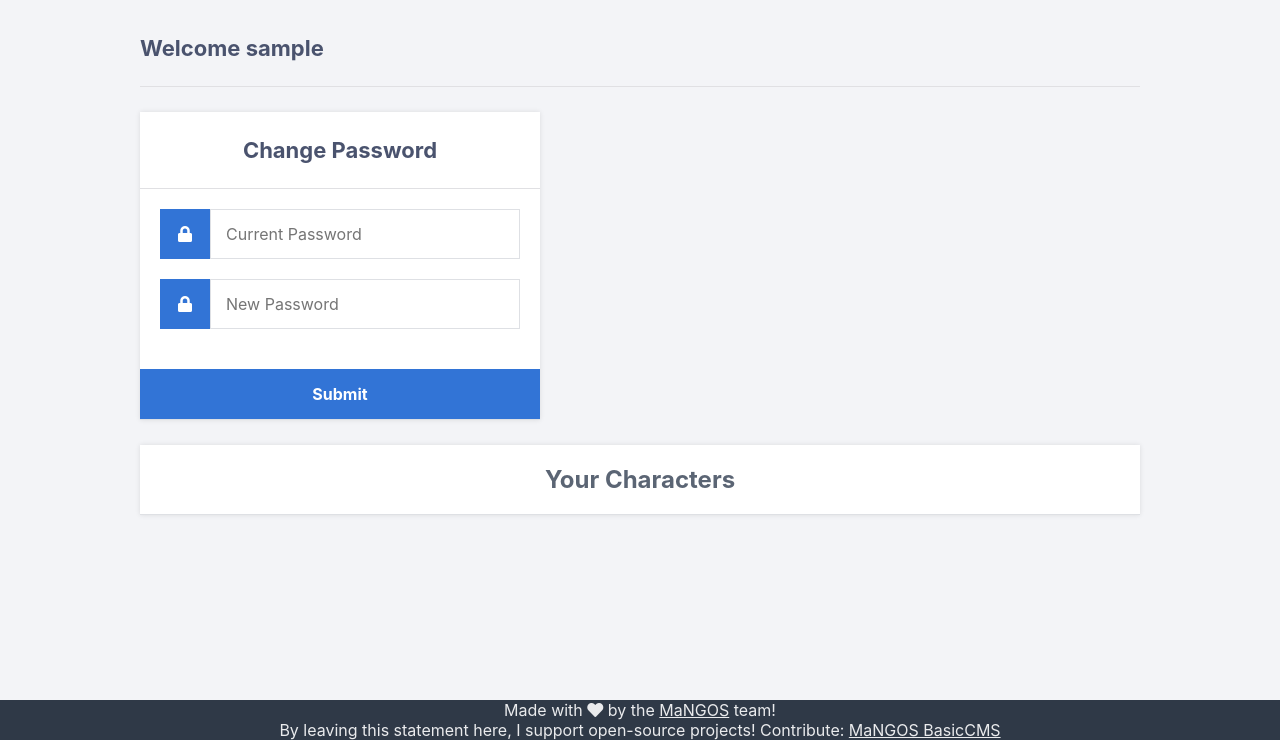
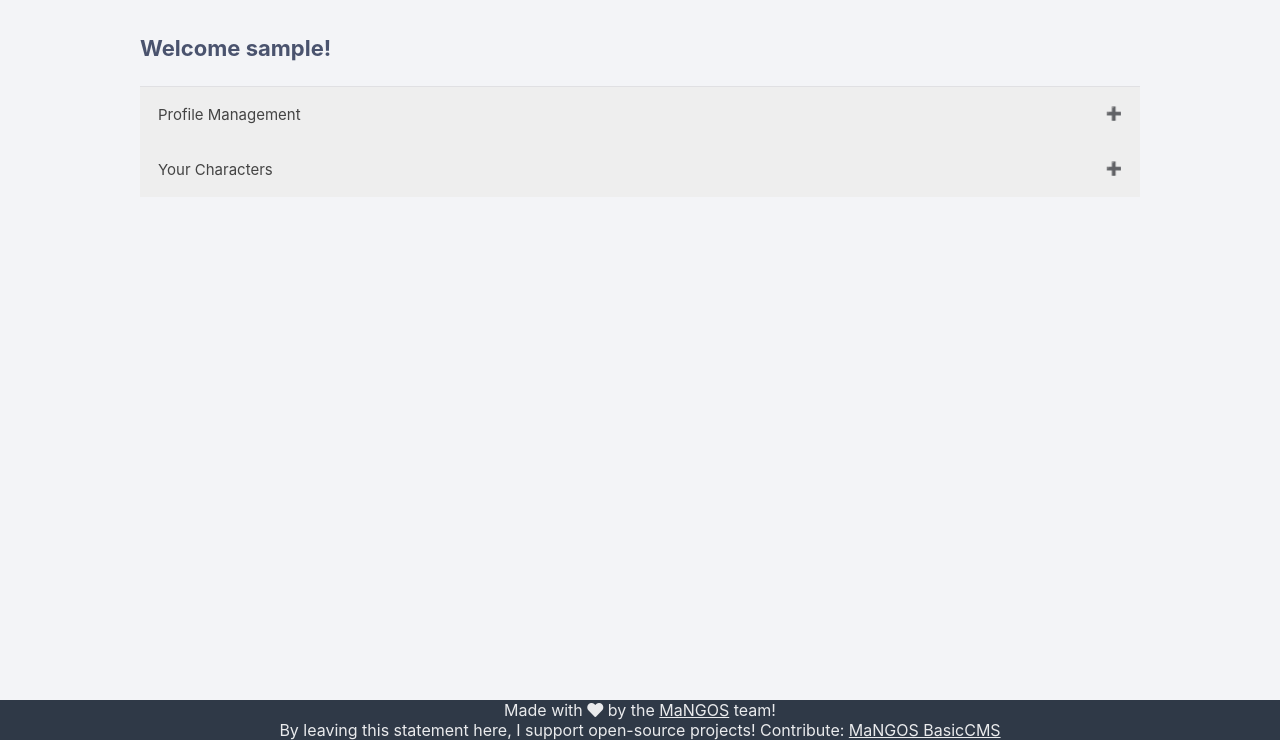
Before and after one commit to i-am-fyre/BasicCMS, a Flask app: page /profile in a window 1280 px wide. Shown: the part 60-800 px from the top of the page. Run offline with Flask 2, Linux system fonts and the light colour scheme; the visitor is signed in with stand-in values (Sample User, id 1); data that the repository does not hold is empty; some libraries are stand-ins or nearby versions.

Commit message:
Added collapsible elements to profile page.

```diff
--- a/static/style.css
+++ b/static/style.css
@@ -210,6 +210,9 @@
   background-color: #ffffff;
   box-shadow: 0 0 9px 0 rgba(0, 0, 0, 0.3);
   margin: 100px auto;
+  overflow: hidden;
+  display: none;
+  transition: max-height 0.2s ease-out;
 }
 
 
@@ -219,6 +222,9 @@
   box-shadow: 0 0 9px 0 rgba(0, 0, 0, 0.3);
   margin: 100px auto;
   padding: 20px;
+  overflow: hidden;
+  display: none;
+  transition: max-height 0.2s ease-out;
 }
 
 
@@ -404,3 +410,34 @@
   color: #eaebed;
   font-weight: normal;
 }
+
+
+/* Style the button that is used to open and close the collapsible content */
+.collapsible {
+  background-color: #eee;
+  color: #444;
+  cursor: pointer;
+  padding: 18px;
+  width: 100%;
+  border: none;
+  text-align: left;
+  outline: none;
+  font-size: 15px;
+}
+
+/* Add a background color to the button if it is clicked on (add the .active class with JS), and when you move the mouse over it (hover) */
+.active, .collapsible:hover {
+  background-color: #ccc;
+}
+
+.collapsible:after {
+  content: '\02795'; /* Unicode character for "plus" sign (+) */
+  font-size: 13px;
+  color: white;
+  float: right;
+  margin-left: 5px;
+}
+
+.active:after {
+  content: "\2796"; /* Unicode character for "minus" sign (-) */
+}
--- a/templates/profile.html
+++ b/templates/profile.html
@@ -3,9 +3,10 @@
 {% block title %}Profile{% endblock %}
 
 {% block content %}
-<h2>Welcome {{ session.username }} </h2>
+<h2>Welcome {{ session.username }}! </h2>
 
 <body>
+    <button type="button" class="collapsible">Profile Management</button>
     <div class="change_password">
         <h2>Change Password</h2>
         <form action="{{ url_for('change_password') }}" method="post">
@@ -22,8 +23,8 @@
         </form>
     </div>
 
+    <button type="button" class="collapsible">Your Characters</button>
     <div class="characters">
-        <h2>Your Characters</h2>
         {% for realm in realms %}
             <div class="realms">
                 <h2>{{ realm['name'] }}</h2>
@@ -177,5 +178,26 @@
         {% endfor %}
     </div>
 
+    <script>
+        var coll = document.getElementsByClassName("collapsible");
+        var i;
+
+        for (i = 0; i < coll.length; i++) {
+            coll[i].addEventListener("click", function() {
+                this.classList.toggle("active");
+                var content = this.nextElementSibling;
+                if (content.style.display === "block") {
+                    content.style.display = "none";
+                } else {
+                    content.style.display = "block";
+                }
+                if (content.style.maxHeight){
+                    content.style.maxHeight = null;
+                } else {
+                    content.style.maxHeight = content.scrollHeight + "px";
+                }
+            });
+        }
+    </script>
 </body>
 {% endblock %}
```
